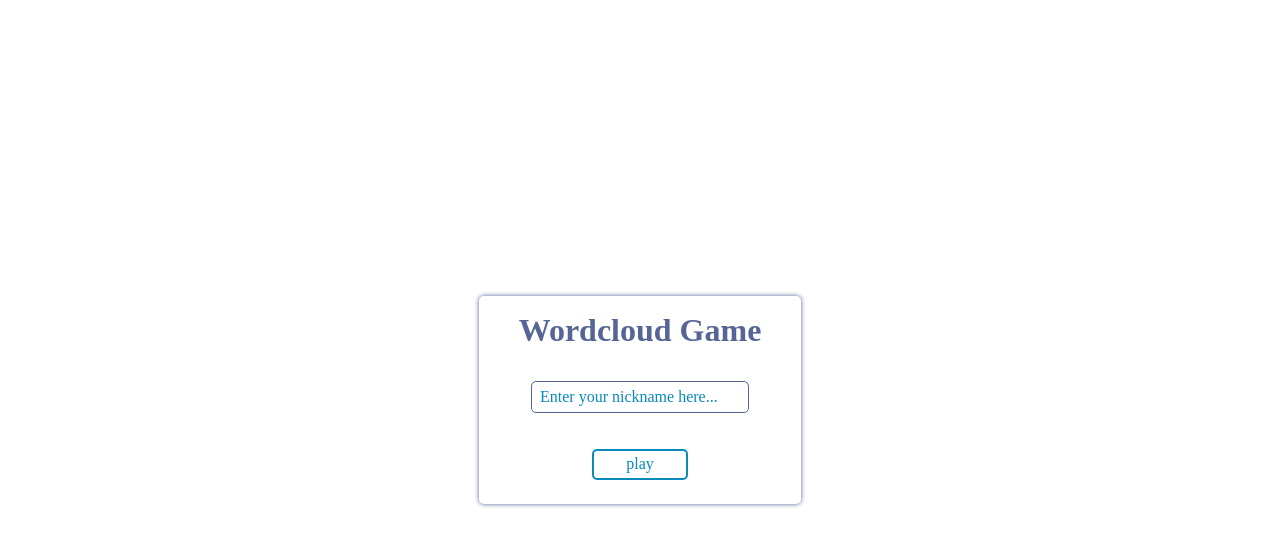
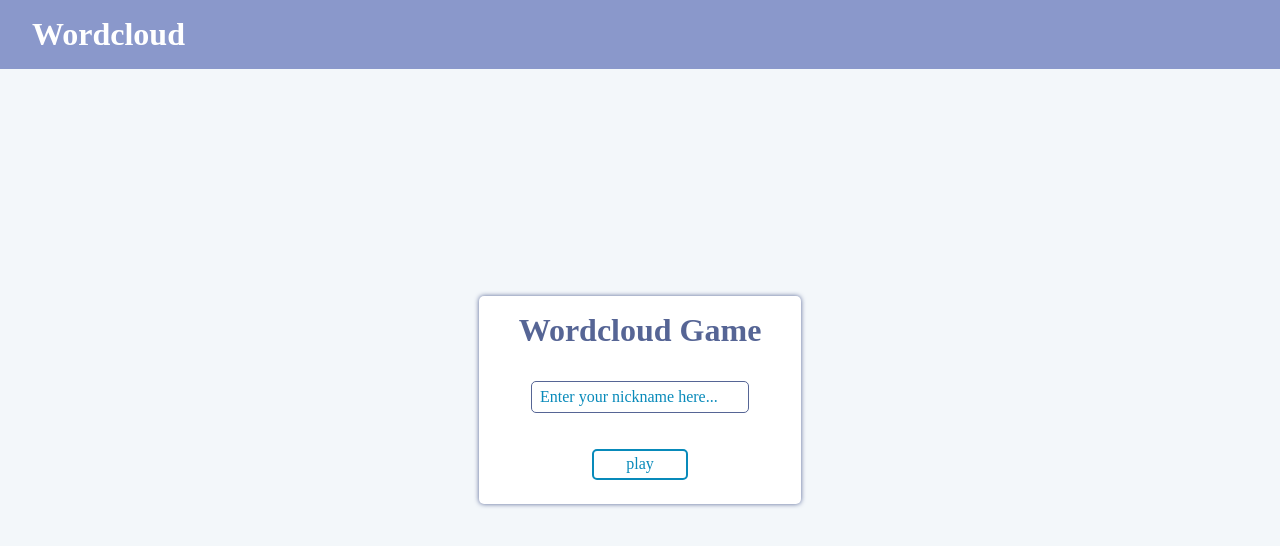
Before and after one commit to SzymonSzmydt/wordcloud-game, a React (Vite) app: page /login in a window 1280 px wide. Shown: the top 546 px of the page. Built offline with nearby package versions, Linux system fonts and the light colour scheme.

Commit message:
homepage automatically redirects the user

```diff
--- a/package.json
+++ b/package.json
@@ -9,8 +9,10 @@
     "preview": "vite preview"
   },
   "dependencies": {
+    "@types/react-router-dom": "^5.3.3",
     "react": "^18.2.0",
-    "react-dom": "^18.2.0"
+    "react-dom": "^18.2.0",
+    "react-router-dom": "^6.10.0"
   },
   "devDependencies": {
     "@types/react": "^18.0.28",
--- a/src/App.tsx
+++ b/src/App.tsx
@@ -1,10 +1,24 @@
+import { useEffect } from "react";
+import { Outlet, useNavigate } from "react-router-dom";
 import "./App.css";
-import Login from "./pages/Login";
+import Header from "./components/header/header";
 
 function App() {
+  const navigate = useNavigate();
+
+  useEffect(() => {
+    const user = localStorage.getItem("user");
+    if (user) {
+      navigate("quizboard");
+    }
+    if (!user) {
+      navigate("login");
+    }
+  }, []);
   return (
     <div className='App'>
-      <Login />
+      <Header />
+      <Outlet />
     </div>
   );
 }
--- a/src/components/forms/LoginForm.tsx
+++ b/src/components/forms/LoginForm.tsx
@@ -1,9 +1,11 @@
 import { useState } from "react";
+import { useNavigate } from "react-router-dom";
 import StandardButton from "../buttons/StandardButton";
 import style from "./styles/login.module.css";
 
 function LoginForm() {
   const [error, setError] = useState("");
+  const navigate = useNavigate();
 
   const handleSubmitForm = (event: React.FormEvent<HTMLFormElement>) => {
     event.preventDefault();
@@ -11,7 +13,8 @@ function LoginForm() {
     const nickname = data.get(`nickname`) as string;
 
     if (nickname.length >= 3) {
-      localStorage.setItem("user", nickname);
+      localStorage.setItem("user", JSON.stringify({ user: nickname }));
+      return navigate("quizboard");
     }
 
     if (nickname.length < 3) {
--- /dev/null
+++ b/src/components/header/header.tsx
@@ -0,0 +1,14 @@
+import style from "./styles/header.module.css";
+
+function Header() {
+  const userData = localStorage.getItem("user");
+  const user = userData !== null ? JSON.parse(userData || "") : "";
+  return (
+    <header className={style.wrapper}>
+      <h1> Wordcloud </h1>
+      <h2> {user.user ?? null}</h2>
+    </header>
+  );
+}
+
+export default Header;
--- /dev/null
+++ b/src/components/header/styles/header.module.css
@@ -0,0 +1,16 @@
+.wrapper {
+    display: flex;
+    justify-content: space-between;
+    align-items: center;
+    width: 100vw;
+    padding: 1rem;
+    background-color: var(--third-color);
+    color: var(--white-color);
+    position: fixed;
+    top: 0;
+}
+
+.wrapper h1,
+.wrapper h2 {
+    margin: 0 2rem;
+}
--- a/src/index.css
+++ b/src/index.css
@@ -5,6 +5,8 @@
 
     --white-color: #ffffff;
     --red-color: #d40000;
+
+    --bg-color: #f3f7fa;
 
     --radius: 5px;
     --shadow: 0px 0px 5px 0px var(--primary-color);
@@ -17,7 +19,7 @@ html {
 
 body {
     margin: 0;
-    background-color: var(--white-color);
+    background-color: var(--bg-color);
 }
 
 main {
@@ -127,6 +129,7 @@ button,
 [type="reset"],
 [type="submit"] {
     -webkit-appearance: button;
+    appearance: button;
 }
 
 button::-moz-focus-inner,
@@ -186,9 +189,8 @@ textarea {
 
 [type="search"] {
     -webkit-appearance: textfield;
-    /* 1 */
+    appearance: textfield;
     outline-offset: -2px;
-    /* 2 */
 }
 
 [type="search"]::-webkit-search-decoration {
@@ -197,9 +199,7 @@ textarea {
 
 ::-webkit-file-upload-button {
     -webkit-appearance: button;
-    /* 1 */
     font: inherit;
-    /* 2 */
 }
 
 details {
--- a/src/main.tsx
+++ b/src/main.tsx
@@ -1,10 +1,27 @@
-import React from 'react'
-import ReactDOM from 'react-dom/client'
-import App from './App'
-import './index.css'
+import React from "react";
+import ReactDOM from "react-dom/client";
+import {
+  createBrowserRouter,
+  createRoutesFromElements,
+  Route,
+  RouterProvider,
+} from "react-router-dom";
+import App from "./App";
+import "./index.css";
+import Login from "./pages/Login";
+import QuizBoard from "./pages/QuizBoard";
 
-ReactDOM.createRoot(document.getElementById('root') as HTMLElement).render(
+const router = createBrowserRouter(
+  createRoutesFromElements(
+    <Route path='/' element={<App />}>
+      <Route path='login' element={<Login />} />
+      <Route path='quizboard' element={<QuizBoard />} />
+    </Route>
+  )
+);
+
+ReactDOM.createRoot(document.getElementById("root") as Element).render(
   <React.StrictMode>
-    <App />
-  </React.StrictMode>,
-)
+    <RouterProvider router={router} />
+  </React.StrictMode>
+);
--- /dev/null
+++ b/src/pages/QuizBoard.tsx
@@ -0,0 +1,7 @@
+import style from "./styles/quiz.module.css";
+
+function QuizBoard() {
+  return <main className={style.wrapper}>asdasd</main>;
+}
+
+export default QuizBoard;
--- a/src/pages/styles/login.module.css
+++ b/src/pages/styles/login.module.css
@@ -6,6 +6,7 @@
     padding: 0.5rem;
     border-radius: var(--radius);
     box-shadow: var(--shadow);
+    background-color: var(--white-color);
 }
 
 .wrapper h1 {
--- /dev/null
+++ b/src/pages/styles/quiz.module.css
@@ -0,0 +1,3 @@
+.wrapper {
+    border: 2px solid var(--primary-color);
+}
```
Also changed, not shown: 1 other file (tests, documents, lock files or other folders).
